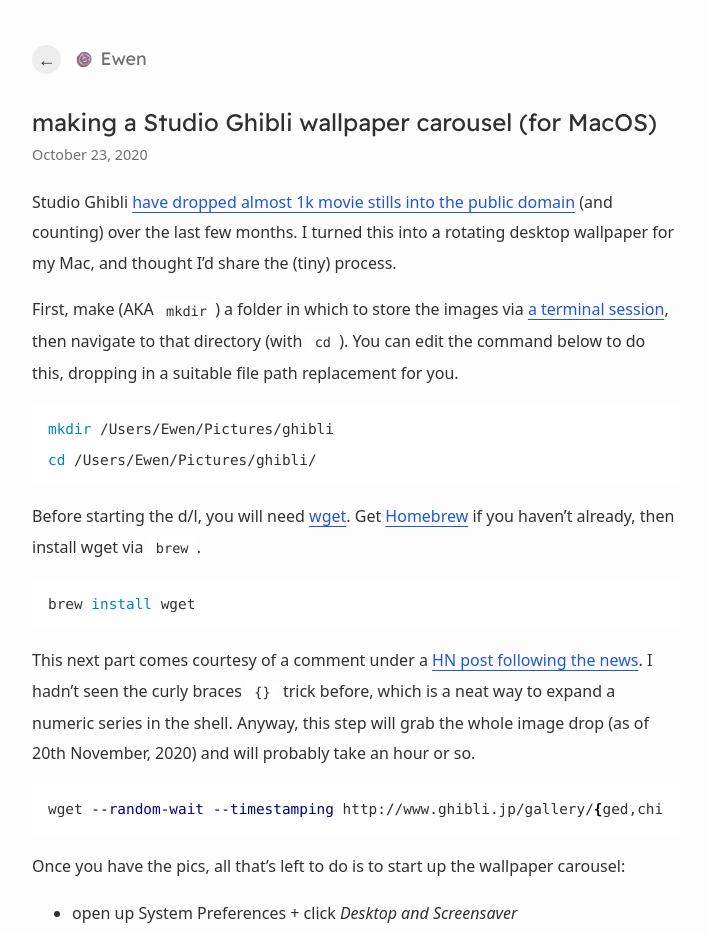
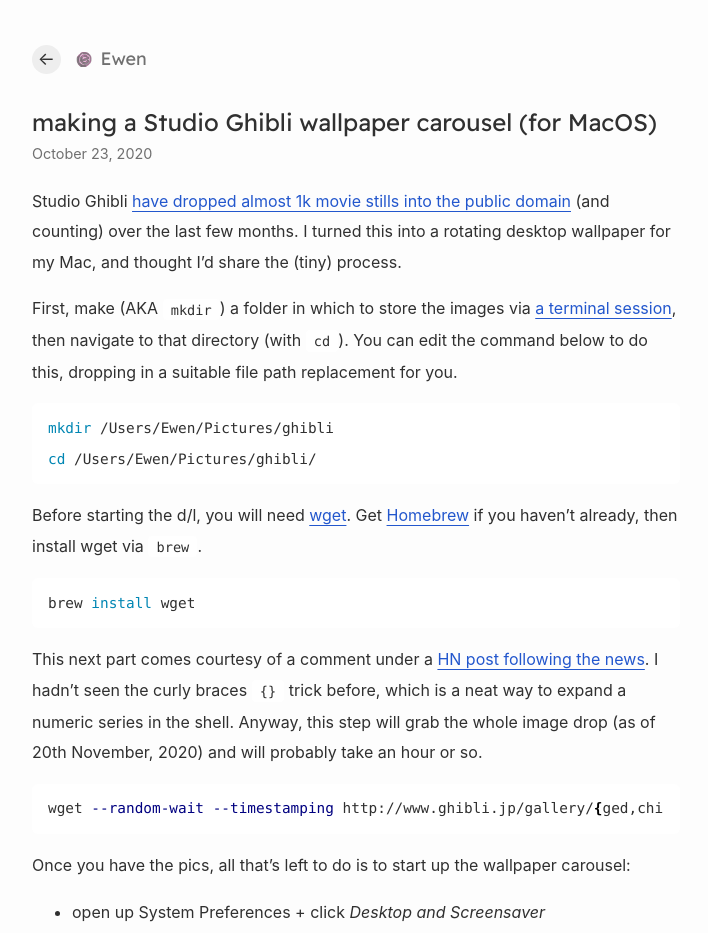
Before and after one commit to ewenme/site2, a Jekyll site: the page built from _posts/2020-10-23-ghibli-wallpaper-for-mac.md, in a window 1280 px wide. Shown: the top 933 px of the page, without its empty margins (284-992 px from the left). Built offline with Jekyll 4.4.1, drawn with Linux system fonts in a browser that asks for light colours.

Commit message:
systemfonts

```diff
--- a/assets/new.scss
+++ b/assets/new.scss
@@ -50,7 +50,7 @@
 }
 
 body, kbd {
-  font-family: system-ui, sans-serif;
+  font-family: -apple-system, BlinkMacSystemFont, avenir next, avenir, segoe ui, helvetica neue, helvetica, Cantarell, Ubuntu, roboto, noto, arial, sans-serif;
 }
 
 a {
@@ -82,7 +82,7 @@
 }
 
 .plain {
-  font-family: system-ui, sans-serif
+  font-family: -apple-system, BlinkMacSystemFont, avenir next, avenir, segoe ui, helvetica neue, helvetica, Cantarell, Ubuntu, roboto, noto, arial, sans-serif;
 }
 
 h1, h2, h3, h4, h5, h6 {
@@ -229,7 +229,7 @@
     font-size: 2rem;
     position: absolute;
     margin-left: -.5em;
-    font-family: sans-serif;
+    font-family: -apple-system, BlinkMacSystemFont, avenir next, avenir, segoe ui, helvetica neue, helvetica, Cantarell, Ubuntu, roboto, noto, arial, sans-serif;
   }
 }
 
@@ -254,7 +254,7 @@
 }
 
 article {
-  font-family: system-ui, sans-serif;
+  font-family: -apple-system, BlinkMacSystemFont, avenir next, avenir, segoe ui, helvetica neue, helvetica, Cantarell, Ubuntu, roboto, noto, arial, sans-serif;
   font-size: 16px;
 }
 
@@ -657,7 +657,7 @@
 
   &:not(:defined),
   &::part(button) {
-    font-family: system-ui, sans-serif;
+    font-family: -apple-system, BlinkMacSystemFont, avenir next, avenir, segoe ui, helvetica neue, helvetica, Cantarell, Ubuntu, roboto, noto, arial, sans-serif;
     border: 1px solid var(--borderColor);
     box-shadow: inset 0 0 0 2px var(--backgroundColor);
     color: var(--textColor);
@@ -733,7 +733,7 @@
 }
 
 .monospace {
-  font-family: ui-monospace, "SFMono-Regular", "SF Mono", Menlo, Consolas, "Liberation Mono", monospace;
+  font-family: Menlo, Consolas, Monaco, Liberation Mono, Lucida Console, monospace;
   font-size: 0.9em;
 }
 
--- a/assets/syntax.css
+++ b/assets/syntax.css
@@ -1,6 +1,6 @@
 
 pre, code {
-  font-family: 'Menlo', monospace;
+  font-family: Menlo, Consolas, Monaco, Liberation Mono, Lucida Console, monospace;
 }
 
 code {
```
